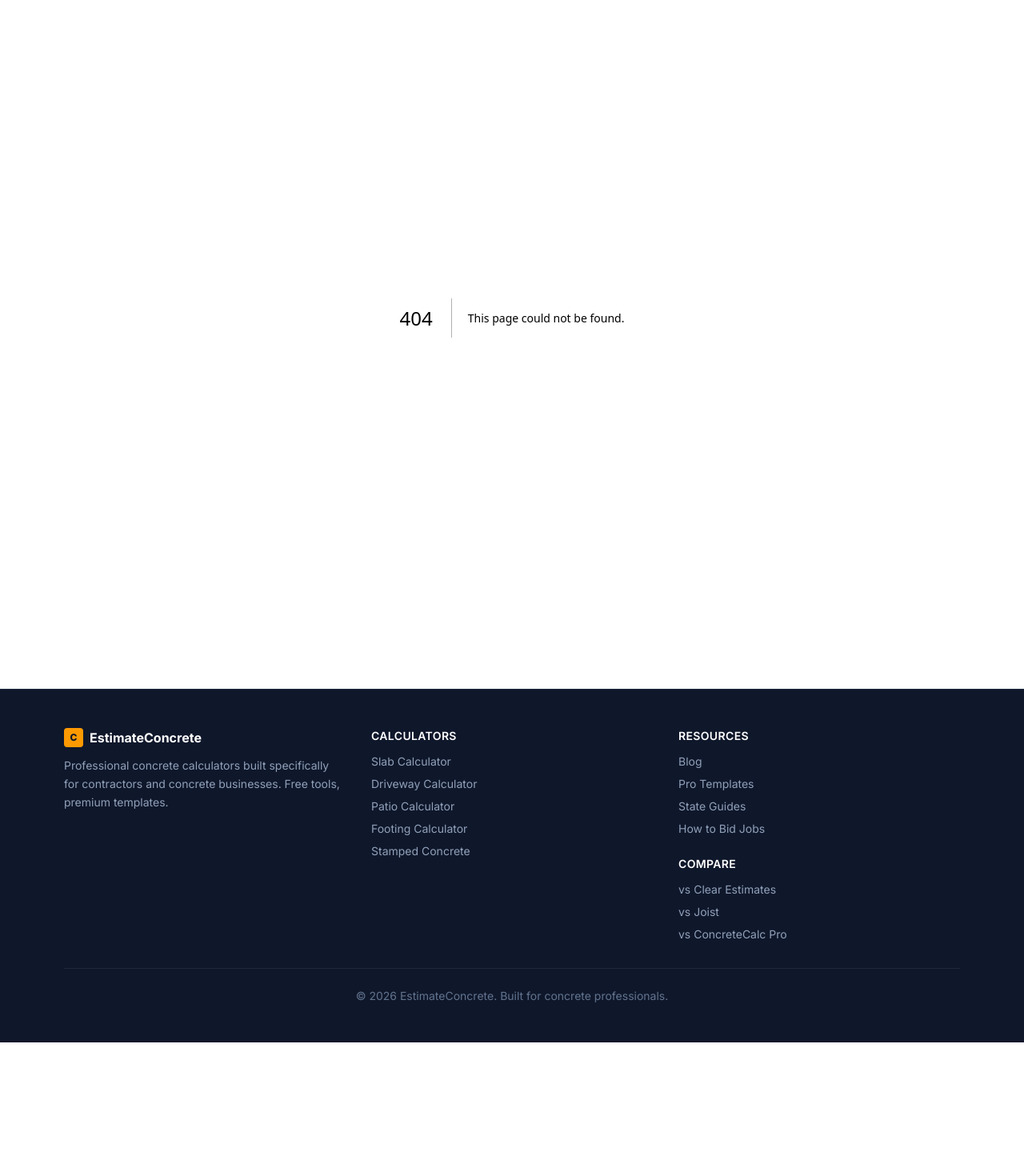
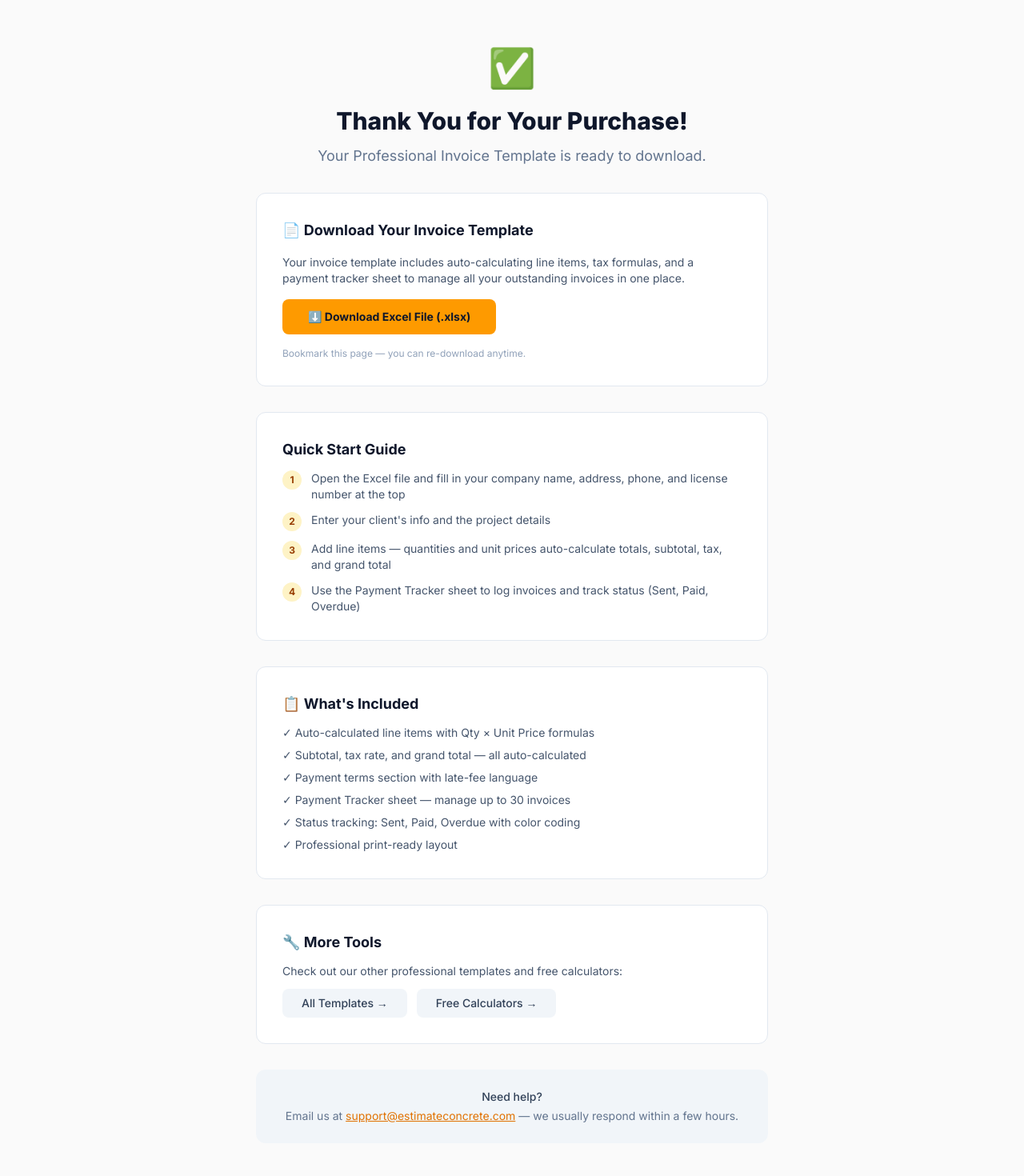
Before and after one commit to thecompanyco01/concretecalc, a Next.js app: page /thank-you/invoice-template in a window 1280 px wide. Before the commit this address had no page. Shown: the part 60-1530 px from the top of the page at 80% size. Before the commit the page ends 1363 px from the top, so only its background shows below. Built offline with nearby package versions, Linux system fonts and the light colour scheme.

Commit message:
fix: add missing invoice-template thank-you page
The invoice payment link redirects to /thank-you/invoice-template after
purchase, but that page didn't exist (404). Created it with the same
pattern as other thank-you pages: download button, quick start guide,
what's included, and support info.

```diff
--- /dev/null
+++ b/src/app/thank-you/invoice-template/page.tsx
@@ -0,0 +1,87 @@
+import Link from "next/link";
+import type { Metadata } from "next";
+
+export const metadata: Metadata = {
+  title: "Thank You — Invoice Template | EstimateConcrete",
+  robots: "noindex",
+};
+
+export default function ThankYouInvoiceTemplate() {
+  return (
+    <div className="max-w-2xl mx-auto px-4 py-16 text-center">
+      <div className="text-5xl mb-6">✅</div>
+      <h1 className="text-3xl font-extrabold text-slate-900 mb-3">
+        Thank You for Your Purchase!
+      </h1>
+      <p className="text-lg text-slate-500 mb-8">
+        Your Professional Invoice Template is ready to download.
+      </p>
+
+      <div className="bg-white rounded-xl border border-slate-200 p-8 mb-8 text-left">
+        <h2 className="text-lg font-bold text-slate-900 mb-4">📄 Download Your Invoice Template</h2>
+        <p className="text-slate-600 text-sm mb-4">
+          Your invoice template includes auto-calculating line items, tax formulas, and a payment
+          tracker sheet to manage all your outstanding invoices in one place.
+        </p>
+        <a
+          href="/downloads/invoice-template-pro-d4e1c7.xlsx"
+          download
+          className="inline-block bg-amber-500 hover:bg-amber-400 text-slate-900 font-bold py-3 px-8 rounded-lg transition text-sm mb-4"
+        >
+          ⬇️ Download Excel File (.xlsx)
+        </a>
+        <p className="text-xs text-slate-400">
+          Bookmark this page — you can re-download anytime.
+        </p>
+      </div>
+
+      <div className="bg-white rounded-xl border border-slate-200 p-8 mb-8 text-left">
+        <h2 className="text-lg font-bold text-slate-900 mb-3">Quick Start Guide</h2>
+        <ol className="space-y-3 text-sm text-slate-600">
+          <li className="flex gap-3"><span className="bg-amber-100 text-amber-800 font-bold w-6 h-6 rounded-full flex items-center justify-center flex-shrink-0 text-xs">1</span> Open the Excel file and fill in your company name, address, phone, and license number at the top</li>
+          <li className="flex gap-3"><span className="bg-amber-100 text-amber-800 font-bold w-6 h-6 rounded-full flex items-center justify-center flex-shrink-0 text-xs">2</span> Enter your client&apos;s info and the project details</li>
+          <li className="flex gap-3"><span className="bg-amber-100 text-amber-800 font-bold w-6 h-6 rounded-full flex items-center justify-center flex-shrink-0 text-xs">3</span> Add line items — quantities and unit prices auto-calculate totals, subtotal, tax, and grand total</li>
+          <li className="flex gap-3"><span className="bg-amber-100 text-amber-800 font-bold w-6 h-6 rounded-full flex items-center justify-center flex-shrink-0 text-xs">4</span> Use the Payment Tracker sheet to log invoices and track status (Sent, Paid, Overdue)</li>
+        </ol>
+      </div>
+
+      <div className="bg-white rounded-xl border border-slate-200 p-8 mb-8 text-left">
+        <h2 className="text-lg font-bold text-slate-900 mb-3">📋 What&apos;s Included</h2>
+        <ul className="space-y-2 text-sm text-slate-600">
+          <li>✓ Auto-calculated line items with Qty × Unit Price formulas</li>
+          <li>✓ Subtotal, tax rate, and grand total — all auto-calculated</li>
+          <li>✓ Payment terms section with late-fee language</li>
+          <li>✓ Payment Tracker sheet — manage up to 30 invoices</li>
+          <li>✓ Status tracking: Sent, Paid, Overdue with color coding</li>
+          <li>✓ Professional print-ready layout</li>
+        </ul>
+      </div>
+
+      <div className="bg-white rounded-xl border border-slate-200 p-8 mb-8 text-left">
+        <h2 className="text-lg font-bold text-slate-900 mb-3">🔧 More Tools</h2>
+        <p className="text-slate-600 text-sm mb-3">
+          Check out our other professional templates and free calculators:
+        </p>
+        <div className="flex gap-3 flex-wrap">
+          <Link
+            href="/templates"
+            className="inline-block bg-slate-100 hover:bg-slate-200 text-slate-700 font-medium py-2 px-6 rounded-lg transition text-sm"
+          >
+            All Templates →
+          </Link>
+          <Link
+            href="/calculators"
+            className="inline-block bg-slate-100 hover:bg-slate-200 text-slate-700 font-medium py-2 px-6 rounded-lg transition text-sm"
+          >
+            Free Calculators →
+          </Link>
+        </div>
+      </div>
+
+      <div className="bg-slate-100 rounded-xl p-6 text-sm text-slate-500">
+        <p className="font-medium text-slate-700 mb-1">Need help?</p>
+        <p>Email us at <a href="mailto:support@estimateconcrete.com" className="text-amber-600 underline">support@estimateconcrete.com</a> — we usually respond within a few hours.</p>
+      </div>
+    </div>
+  );
+}
```
